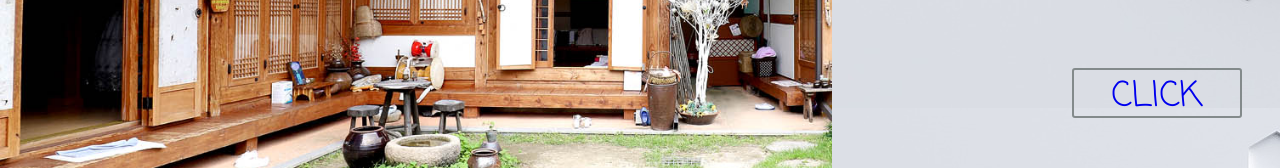
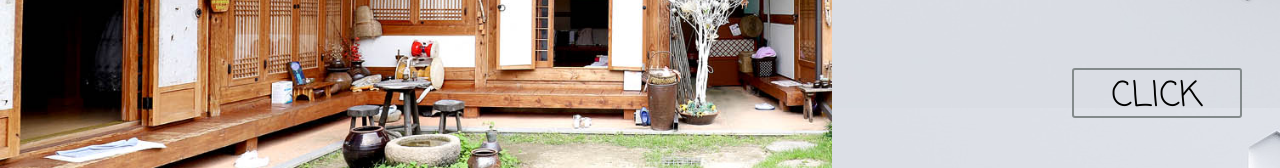
Before and after one commit to whffl/main, a plain HTML site: page index.html in a window 1280 px wide. Shown: the part 632-800 px from the top of the page. Drawn offline with nearby package versions, Linux system fonts and the light colour scheme; a web font is replaced by a local one.

Commit message:
Update main.css

```diff
--- a/main.css
+++ b/main.css
@@ -159,6 +159,6 @@ nav > ul > li > ul > li {
     display:block;
 }
 
-#button_myself > p {
+#button_myself > p > a{
     color:black;
 }
```
